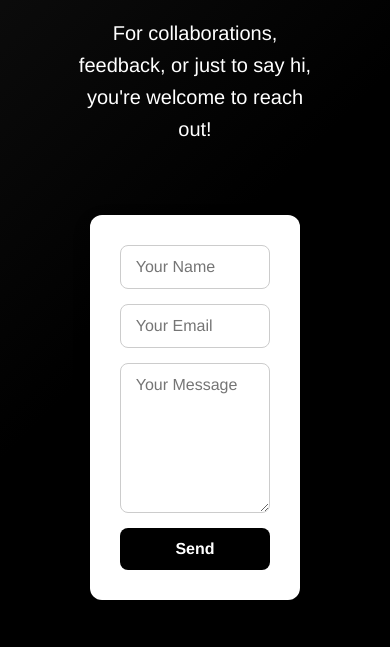
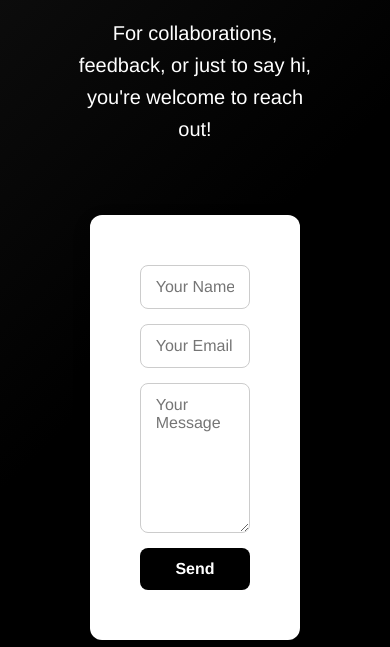
Before and after one commit to arsyjr7/PORTOFOLIO, a plain HTML site: page index.html in a window 390 px wide. Shown: the part 2322-2969 px from the top of the page. Drawn offline with Linux system fonts and the light colour scheme.

```diff
--- a/style.css
+++ b/style.css
@@ -475,6 +475,15 @@
         text-align: center;
     }
 
+    .contact-title {
+        font-size: 30px;
+    }
+
+    .contact-form {
+        width: 100%;
+        padding: 20px;
+    }
+
     .nama {
         font-size: 50px;
     }
```
